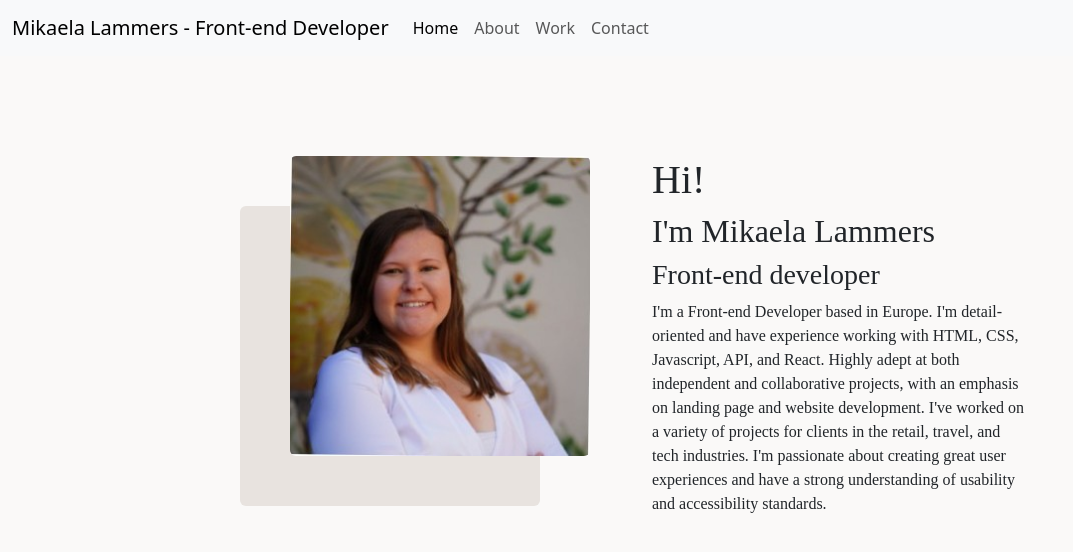
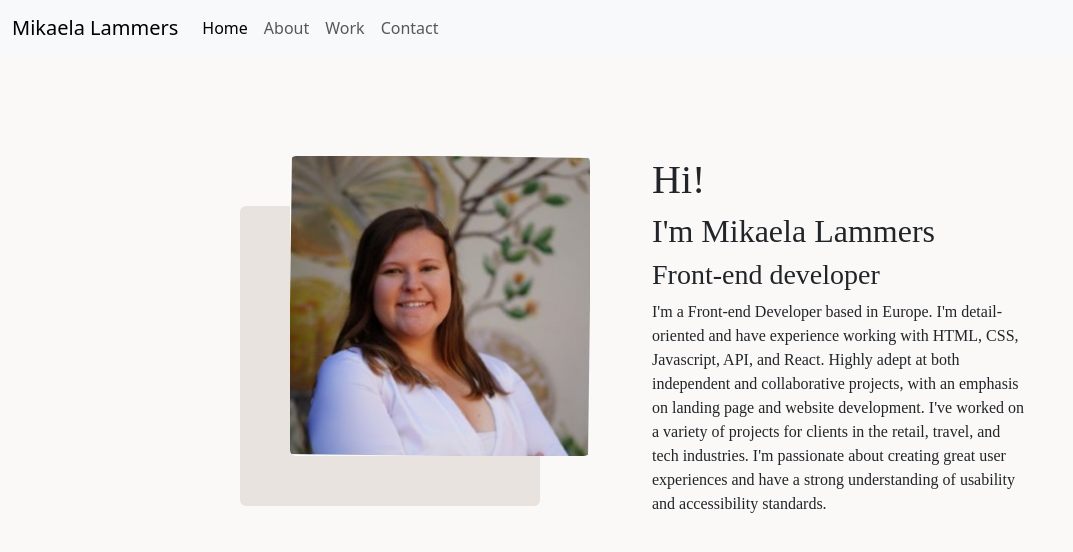
Before and after one commit to Mik0402/Portfolio-1, a plain HTML site: page index.html in a window 1280 px wide. Shown: the whole page, without its empty margins (0-1073 px from the left). Drawn offline with nearby package versions, Linux system fonts and the light colour scheme.

Commit message:
Changed name on nav bar

```diff
--- a/index.html
+++ b/index.html
@@ -40,9 +40,7 @@
   <body>
     <nav class="navbar navbar-expand-lg bg-body-tertiary">
       <div class="container-fluid">
-        <a class="navbar-brand" href="#"
-          >Mikaela Lammers - Front-end Developer</a
-        >
+        <a class="navbar-brand" href="#">Mikaela Lammers</a>
         <button
           class="navbar-toggler"
           type="button"
```
Also changed, not shown: about.html (+1 -1 lines), contact.html (+1 -1 lines), work.html (+1 -1 lines), 1 other file.
